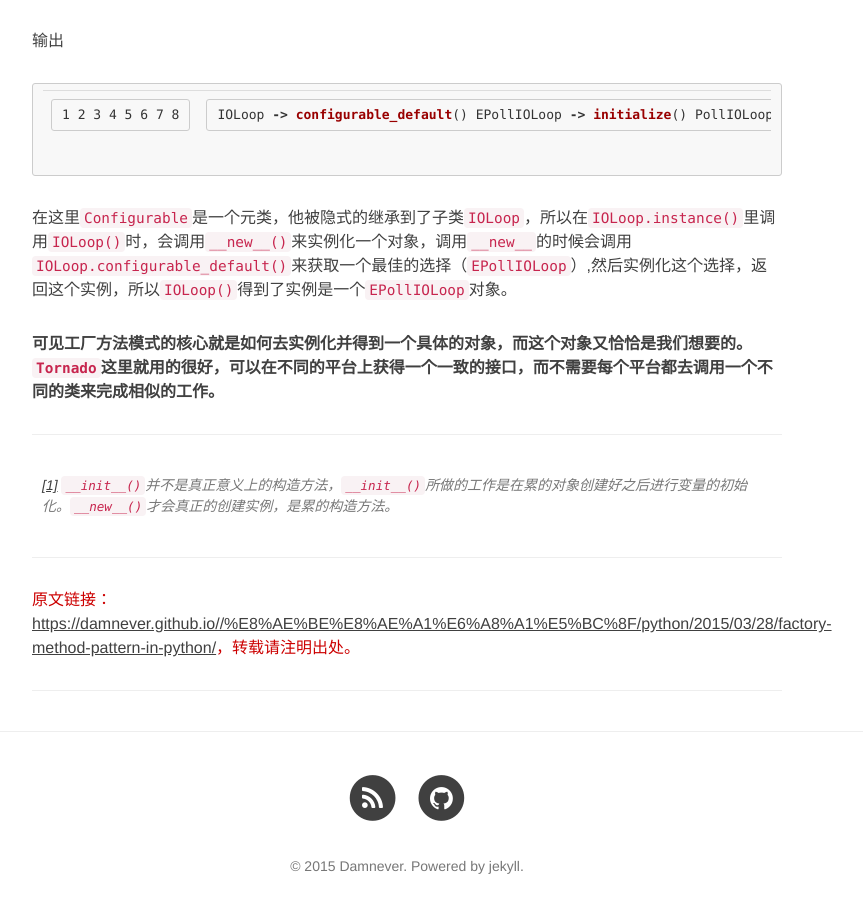
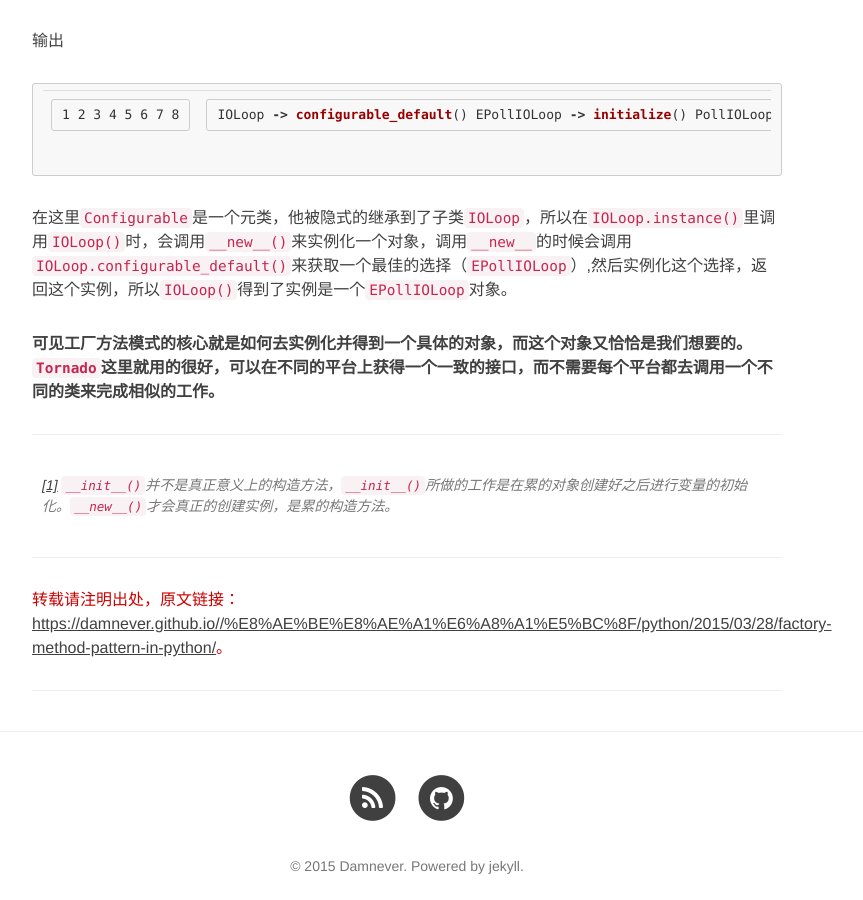
Before and after one commit to damnever/damnever.github.io, a Jekyll site: the page built from _posts/2015-03-28-factory-method-pattern-in-python.md, in a window 1280 px wide and 900 px high, scrolled down 2549 px. Shown: the whole window, without its empty margins (233-1096 px from the left). Built offline with Jekyll 4.4.1, drawn with Linux system fonts in a browser that asks for light colours; nearby versions of some CDN libraries.

Commit message:
change link

```diff
--- a/_posts/2015-03-28-factory-method-pattern-in-python.md
+++ b/_posts/2015-03-28-factory-method-pattern-in-python.md
@@ -161,4 +161,4 @@ IOLoop -> instance()
 
 ***
 
-<span class="fresh">原文链接：[{{ site.url }}{{ page.url }}]({{ site.url }}{{ page.url }})，转载请注明出处。</span>
+<span class="fresh">转载请注明出处，原文链接：<a href="{{ site.url }}{{ page.url }}">{{ site.url }}{{ page.url }}</a>。</span>
```
